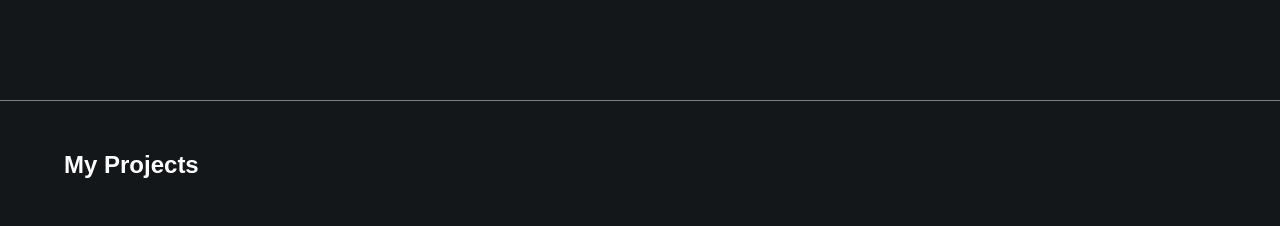
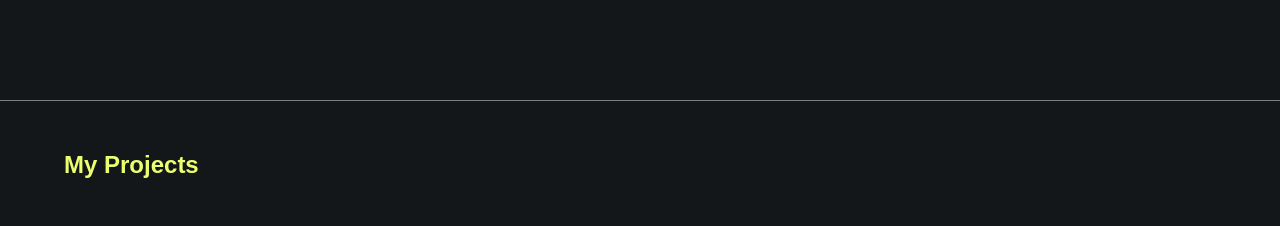
Before and after one commit to Barvand/portfolio-1, a website with bundled scripts: page index.html in a window 1280 px wide. Shown: the part 800-1026 px from the top of the page. Built offline with nearby package versions, Linux system fonts and the light colour scheme; a web font is replaced by a local one.

Commit message:
added colours to headings

```diff
--- a/css/global.css
+++ b/css/global.css
@@ -74,6 +74,7 @@
 h3 {
   font-family: "Asap Condensed", sans-serif;
   font-weight: 700;
+  color: #ebff6f;
 }
 
 h2 {
```
